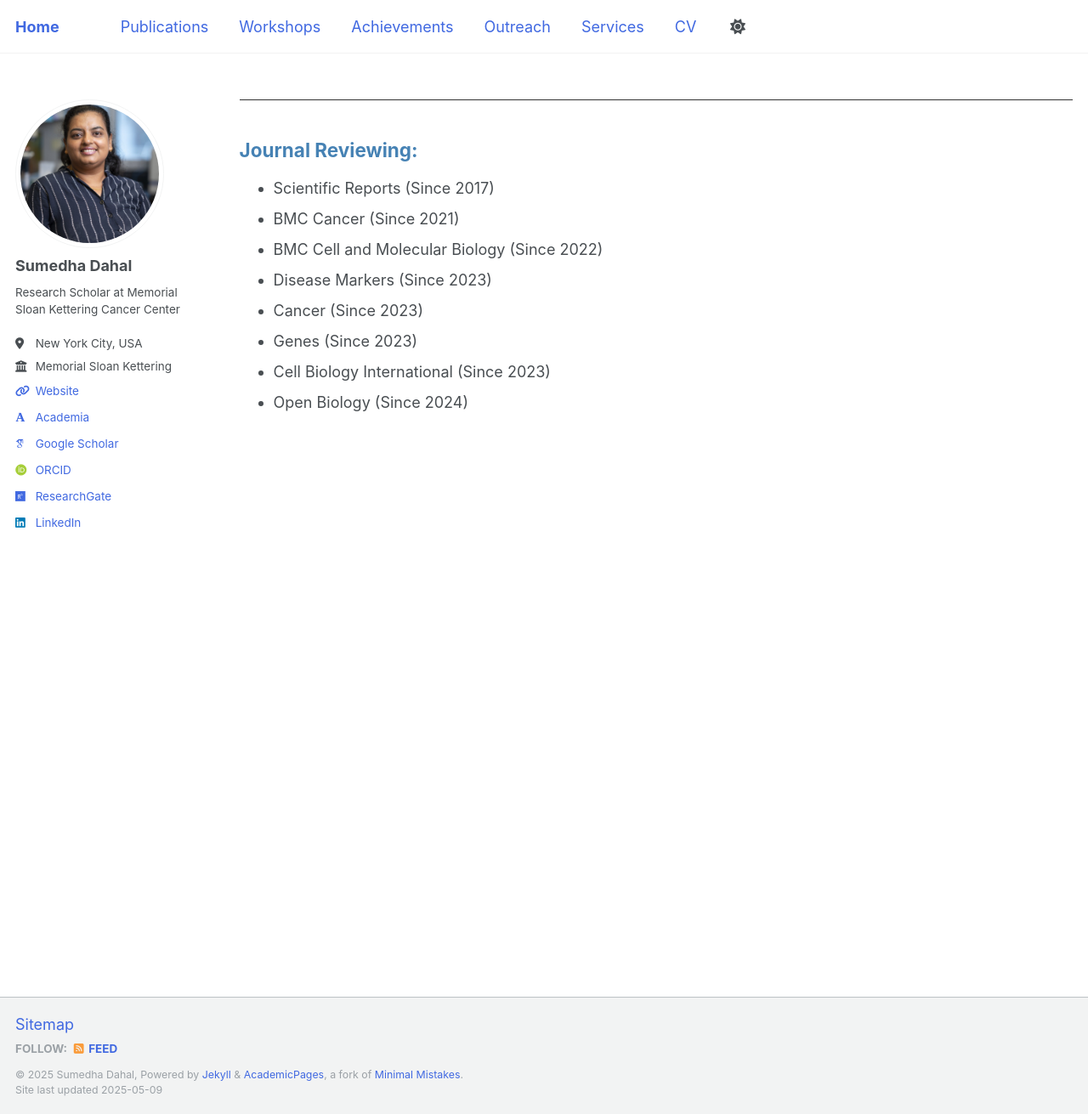
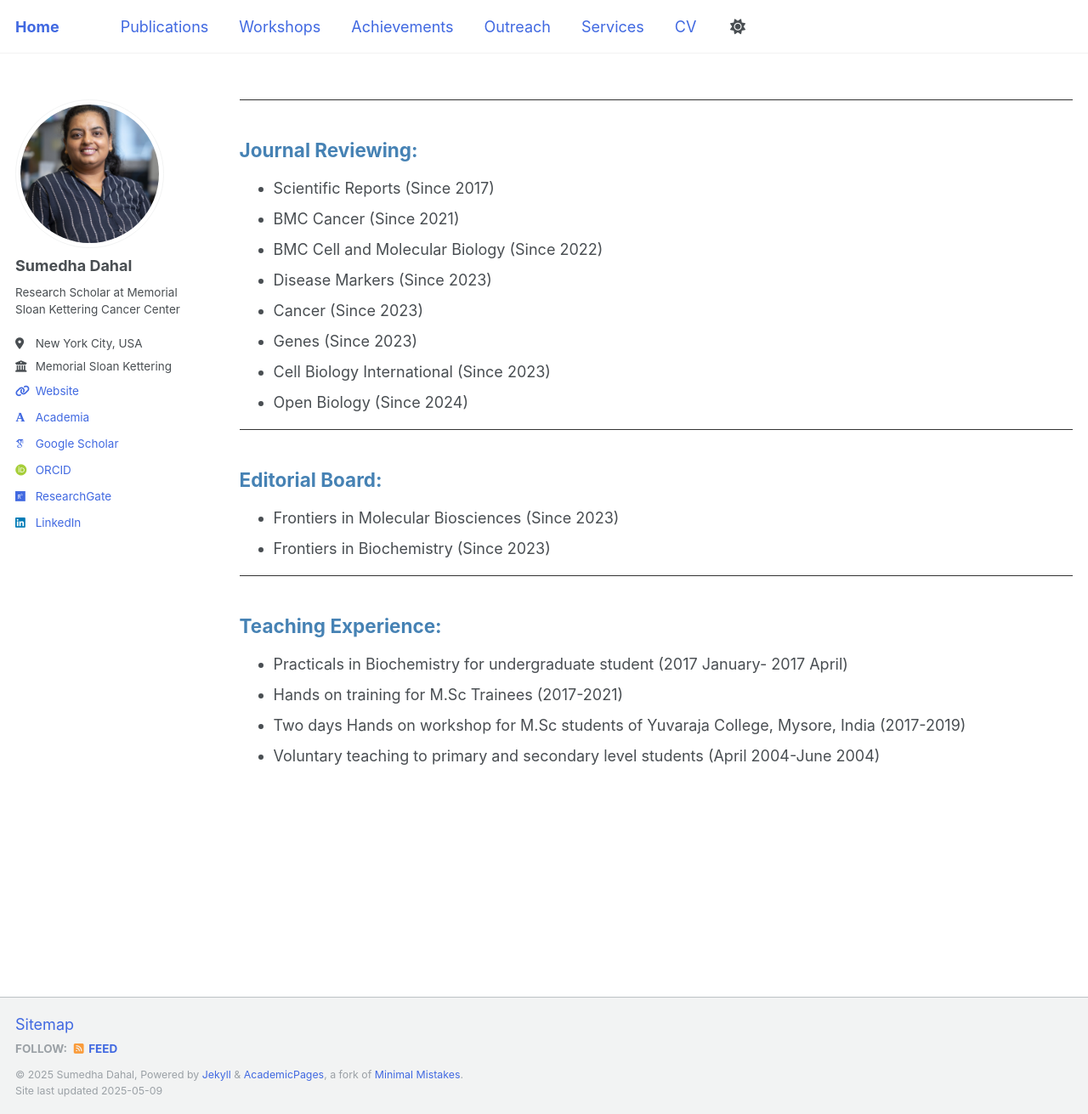
Before and after one commit to Sumu54/Sumu54.github.io, a Jekyll site: the page built from _pages/services.md, in a window 1280 px wide and 1311 px high. Shown: the whole window at 85% size. Built offline with Jekyll 4.4.1, drawn with Linux system fonts in a browser that asks for light colours; some web fonts are replaced.

Commit message:
Update services.md

```diff
--- a/_pages/services.md
+++ b/_pages/services.md
@@ -50,6 +50,25 @@ a:active {
   <li>Open Biology (Since 2024)</li>
 </ul>
 
+   <hr style="height:1px;border:none;color:#333;background-color:#333;" />
+<h2 style="color:SteelBlue;" vspace="0px;">Editorial Board:</h2>
+
+<ul style="margin:1;padding:1">
+  <li>Frontiers in Molecular Biosciences (Since 2023)</li>
+  <li>Frontiers in Biochemistry (Since 2023)</li>
+  </ul>
+
+
+
+<hr style="height:1px;border:none;color:#333;background-color:#333;" />
+<h2 style="color:SteelBlue;" vspace="0px;">Teaching Experience:</h2>
+
+<ul style="margin:1;padding:1">
+  <li>Practicals in Biochemistry for undergraduate student (2017 January- 2017 April)</li>
+  <li>Hands on training for M.Sc Trainees (2017-2021)</li>
+  <li>Two days Hands on workshop for M.Sc students of Yuvaraja College, Mysore, India (2017-2019)</li>
+  <li>Voluntary teaching to primary and secondary level students (April 2004-June 2004)</li>
+  </ul>
 
 
 </body>
```
